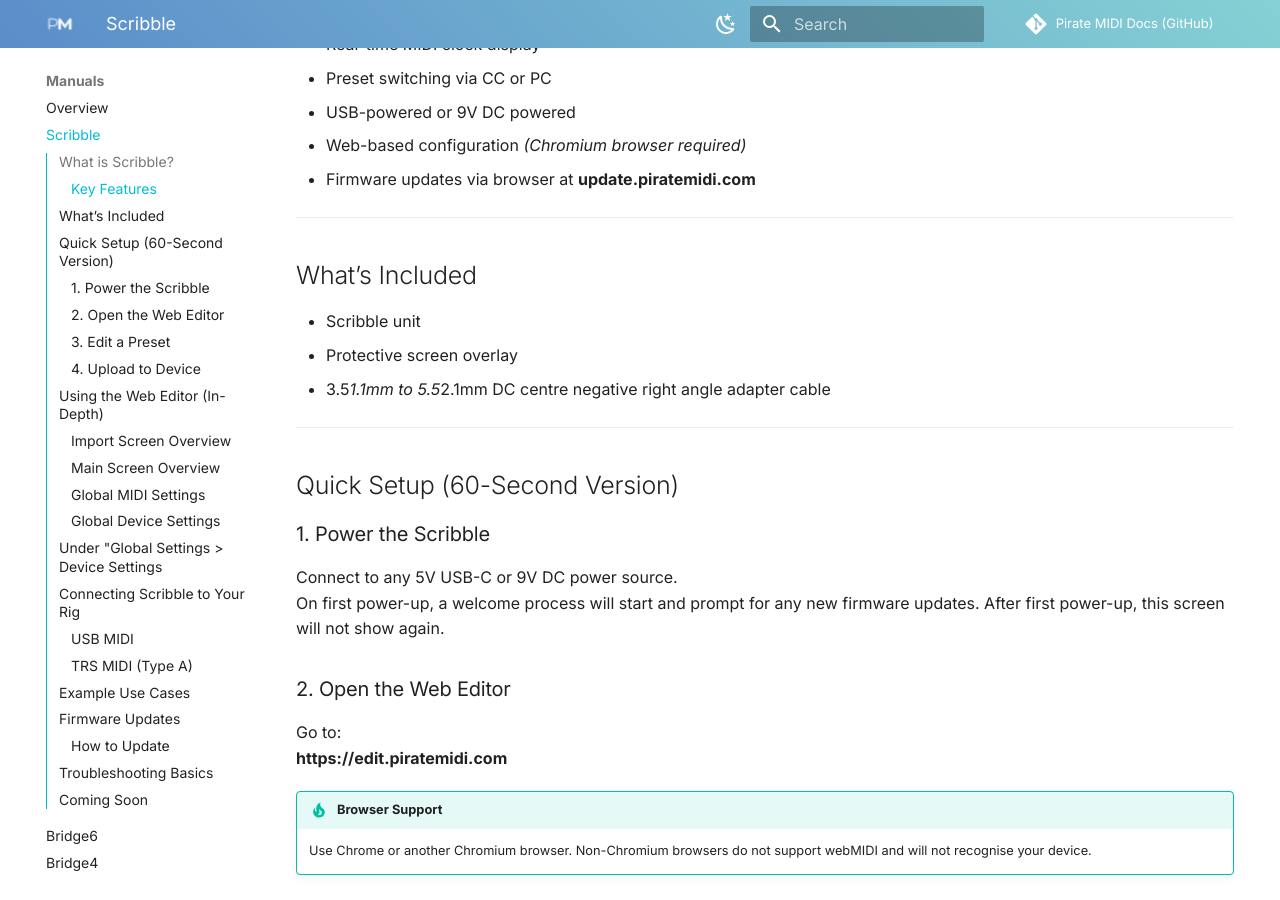
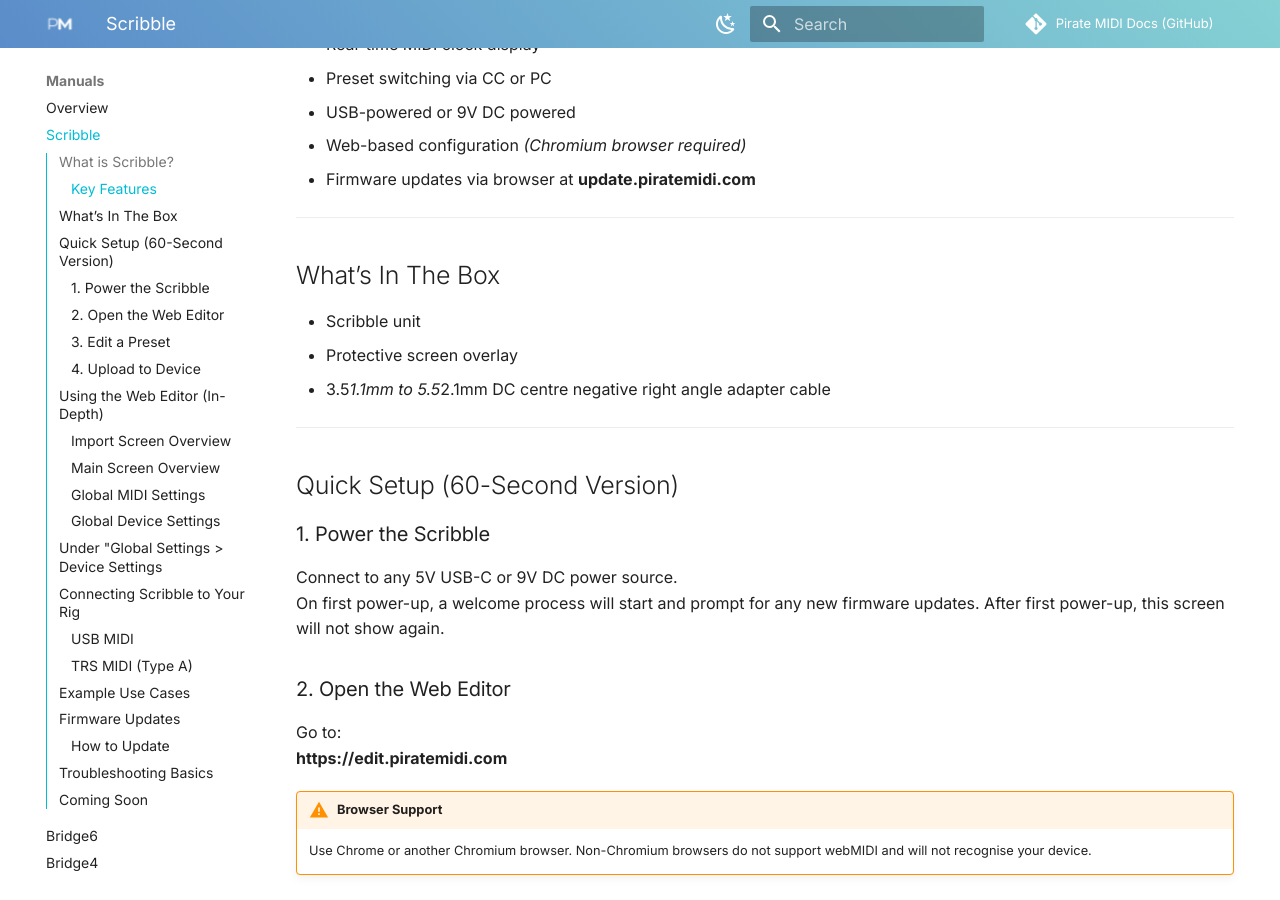
Before and after one commit to Pirate-MIDI/pirate-midi-docs, an MkDocs documentation site: the page built from docs/manuals/scribble/index.md, in a window 1280 px wide and 900 px high, scrolled down 1387 px. Built offline with MkDocs 1.6.1 and Material for MkDocs 9.7.7, drawn with Linux system fonts in a browser that asks for light colours; some web fonts are replaced; comment, search, counter and statistics services are not loaded; part of the change alters nothing that is shown.

```diff
--- a/docs/manuals/scribble/index.md
+++ b/docs/manuals/scribble/index.md
@@ -4,7 +4,7 @@ _A compact, configurable LCD display for showing custom preset names and other t
 !!! info
     This quickstart is for early reviewers and sample units. A full, detailed documentation site will launch soon.
 
-![Scribble on a Chase Bliss Audio Lossy](../../assets/ScribbleImages/scribble-on-lossy.jpeg){.imageheight-300}
+![Scribble on a Chase Bliss Audio Lossy](../../assets/ScribbleImages/scribble-header-image.jpg){.imageheight-300}
 
 ---
 
@@ -34,7 +34,7 @@ All configuration happens in the [**Pirate MIDI Web Editor**](https://edit.pirat
 
 ---
 
-## What’s Included
+## What’s In The Box
 - Scribble unit
 - Protective screen overlay
 - 3.5*1.1mm to 5.5*2.1mm DC centre negative right angle adapter cable
@@ -51,7 +51,7 @@ On first power-up, a welcome process will start and prompt for any new firmware
 Go to:
 **https://edit.piratemidi.com**
 
-!!! tip "Browser Support"
+!!! warning "Browser Support"
     Use Chrome or another Chromium browser. Non-Chromium browsers do not support webMIDI and will not recognise your device.
 
 Select **Import from Device**, then choose the device with
```
Also changed, not shown: docs/assets/ScribbleImages/scribble-header-image.jpg (added).
